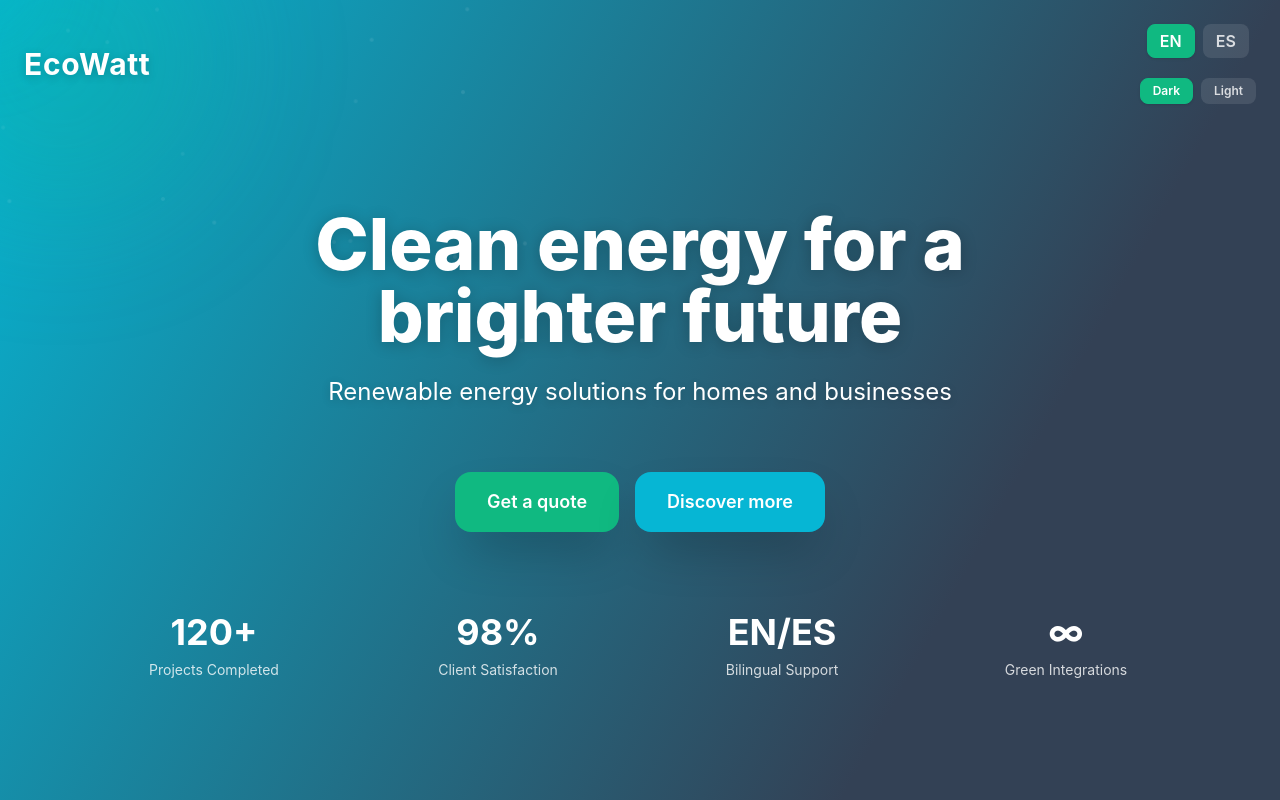
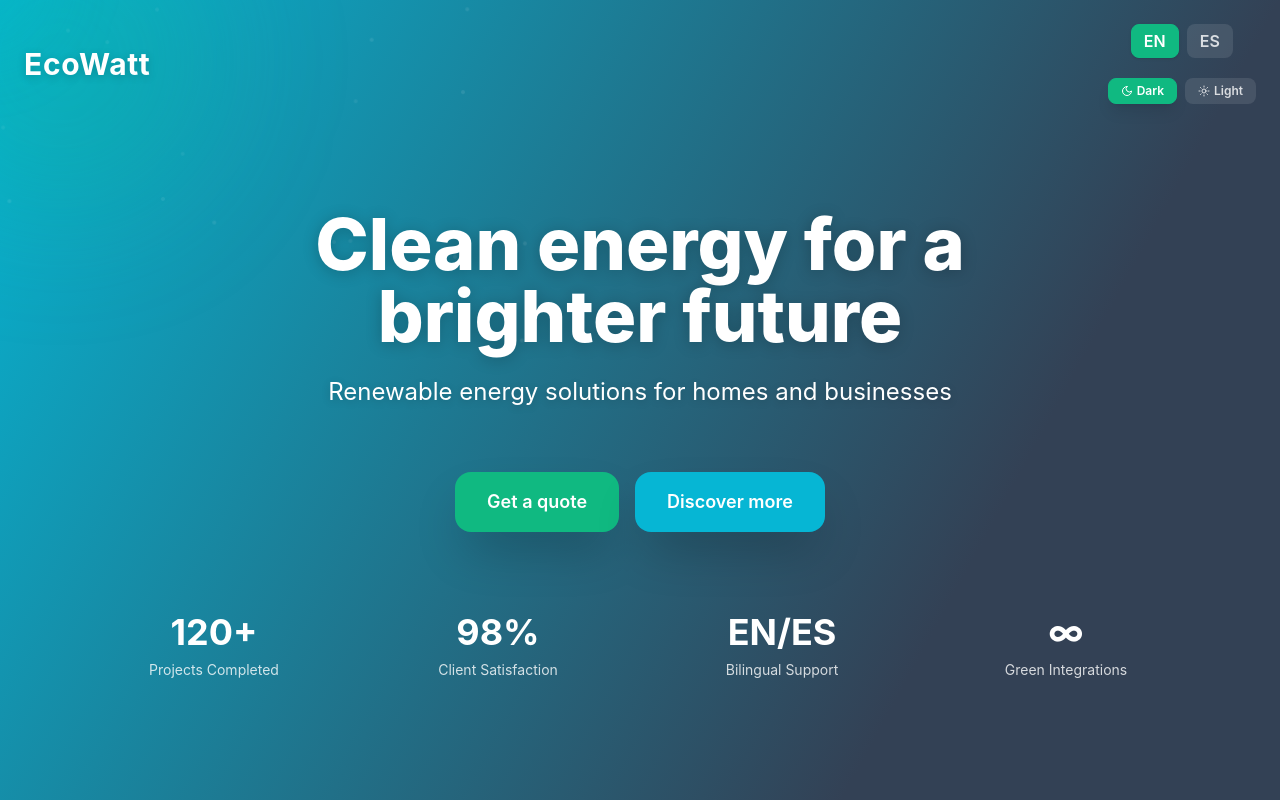
Before and after one commit to miqueasmd/Green-Demo-EcoWatt, a React (Create React App) app: page / in a window 1280 px wide. Shown: the top 800 px of the page. Built offline with nearby package versions, Linux system fonts and the light colour scheme.

Commit message:
update theme buttons

```diff
--- a/src/components/LandingPage.jsx
+++ b/src/components/LandingPage.jsx
@@ -1,6 +1,6 @@
 import { useState, useEffect } from "react";
 import { motion } from "framer-motion";
-import { X } from "lucide-react";
+import { X, Moon, Sun } from "lucide-react";
 import React from 'react';
 import config from '../config.json';
 
@@ -106,26 +106,28 @@ export default function LandingPage() {
           <div className="flex gap-2 mt-2">
             <button
               onClick={() => setDarkTheme(true)}
-              className={`px-3 py-1 rounded-lg font-semibold transition-all border text-xs ${
+              className={`px-3 py-1 rounded-lg font-semibold transition-all border text-xs flex items-center gap-1 ${
                 darkTheme
-                  ? "bg-[var(--primary)] text-white border-[var(--primary)] shadow"
-                  : "bg-white/10 text-white/80 border-transparent hover:bg-white/20"
+                  ? "bg-[var(--primary)] text-white border-[var(--primary)] shadow-lg"
+                  : "bg-white/10 text-white/80 border-transparent hover:bg-white/20 hover:scale-105"
               }`}
               aria-label="Dark theme"
               style={{minWidth: 44}}
             >
+              <Moon size={12} />
               Dark
             </button>
             <button
               onClick={() => setDarkTheme(false)}
-              className={`px-3 py-1 rounded-lg font-semibold transition-all border text-xs ${
+              className={`px-3 py-1 rounded-lg font-semibold transition-all border text-xs flex items-center gap-1 ${
                 !darkTheme
-                  ? "bg-[var(--primary)] text-white border-[var(--primary)] shadow"
-                  : "bg-white/10 text-white/80 border-transparent hover:bg-white/20"
+                  ? "bg-[var(--primary)] text-white border-[var(--primary)] shadow-lg"
+                  : "bg-white/10 text-white/80 border-transparent hover:bg-white/20 hover:scale-105"
               }`}
               aria-label="Light theme"
               style={{minWidth: 44}}
             >
+              <Sun size={12} />
               Light
             </button>
           </div>
--- a/src/config.json
+++ b/src/config.json
@@ -166,24 +166,6 @@
     "formAction": "https://formsubmit.co/info@ecowatt.com",
     "whatsapp": "+34999999999"
   },
-  "workflow": [
-    {
-      "title": "Briefing",
-      "desc": "We analyze your needs and propose a solution."
-    },
-    {
-      "title": "Proposal",
-      "desc": "You receive a custom quote and timeline."
-    },
-    {
-      "title": "Implementation",
-      "desc": "We install and configure your renewable system."
-    },
-    {
-      "title": "Support",
-      "desc": "Ongoing support and optimization."
-    }
-  ],
   "seo": {
     "en": {
       "title": "EcoWatt - Clean energy for a brighter future",
```
